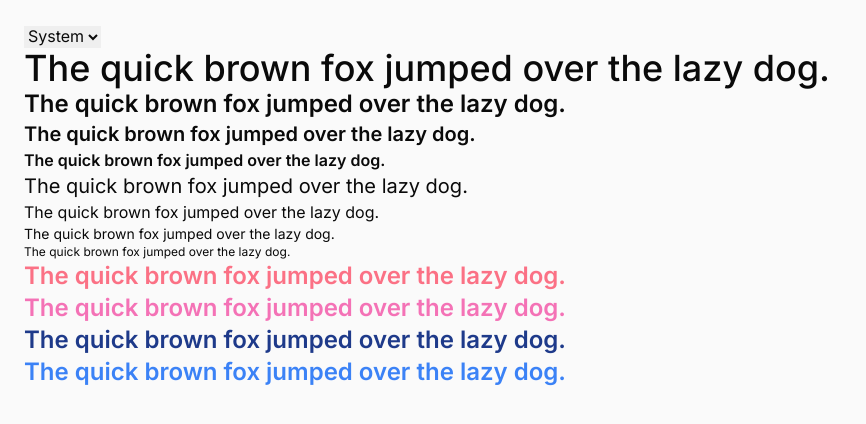
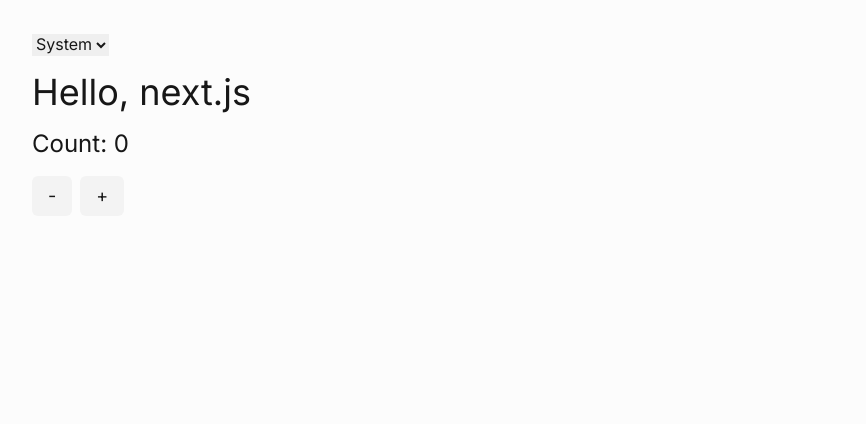
Before and after one commit to minuminukim/nextjs-template, a Next.js app: page / in a window 1280 px wide. Shown: the top 424 px of the page, without its empty margins (0-866 px from the left). Built offline with nearby package versions, Linux system fonts and the light colour scheme.

Commit message:
Add counter example

```diff
--- a/package.json
+++ b/package.json
@@ -12,7 +12,9 @@
     "typecheck": "tsc --noEmit"
   },
   "dependencies": {
+    "@radix-ui/react-slot": "^1.0.2",
     "@t3-oss/env-nextjs": "^0.3.1",
+    "class-variance-authority": "^0.6.0",
     "next": "^13.4.4",
     "next-themes": "^0.2.1",
     "react": "^18.2.0",
--- /dev/null
+++ b/src/app/components/counter.tsx
@@ -0,0 +1,26 @@
+'use client';
+
+import { useState } from 'react';
+import { Button } from '~/ui/components/Button';
+
+export function Counter() {
+  const [count, setCount] = useState(0);
+
+  return (
+    <section className="flex h-full flex-col justify-center">
+      <p className="my-4 text-2xl">Count: {count}</p>
+      <div>
+        <Button
+          variant="secondary"
+          className="mr-2"
+          onClick={() => setCount((c) => c - 1)}
+        >
+          -
+        </Button>
+        <Button variant="secondary" onClick={() => setCount((c) => c + 1)}>
+          +
+        </Button>
+      </div>
+    </section>
+  );
+}
--- a/src/app/layout.tsx
+++ b/src/app/layout.tsx
@@ -1,6 +1,6 @@
 import { Inter } from 'next/font/google';
 import { cn } from '~/lib/cn';
-import { ThemeProvider } from '~/components/theme-provider';
+import { ThemeProvider } from '~/ui/ThemeProvider';
 import '~/styles/globals.css';
 
 export const metadata = {
@@ -24,7 +24,7 @@
     <html lang="en" suppressHydrationWarning>
       <body
         className={cn(
-          'min-h-screen bg-background font-sans text-foreground antialiased',
+          'min-h-screen p-8 font-sans antialiased',
           inter.className
         )}
       >
--- a/src/app/page.tsx
+++ b/src/app/page.tsx
@@ -1,39 +1,14 @@
-import { ThemeSwitch } from '~/components/theme-switch';
+import { ThemeSwitch } from '~/ui/ThemeSwitch';
+import { Counter } from './components/counter';
 
 export default function Page() {
   return (
-    <main className="h-full p-6">
+    <main className="h-full">
       <ThemeSwitch />
-      <h1 className="text-4xl font-medium">
-        The quick brown fox jumped over the lazy dog.
-      </h1>
-      <h2 className="text-2xl font-semibold">
-        The quick brown fox jumped over the lazy dog.
-      </h2>
-      <h3 className="text-xl font-semibold">
-        The quick brown fox jumped over the lazy dog.
-      </h3>
-      <h3 className="text-base font-semibold">
-        The quick brown fox jumped over the lazy dog.
-      </h3>
-      <h3 className="text-xl font-normal">
-        The quick brown fox jumped over the lazy dog.
-      </h3>
-      <p className="text-base">The quick brown fox jumped over the lazy dog.</p>
-      <p className="text-sm">The quick brown fox jumped over the lazy dog.</p>
-      <p className="text-xs">The quick brown fox jumped over the lazy dog.</p>
-      <p className="text-2xl font-semibold text-rose-400">
-        The quick brown fox jumped over the lazy dog.
-      </p>
-      <p className="text-2xl font-semibold text-pink-400">
-        The quick brown fox jumped over the lazy dog.
-      </p>
-      <p className="text-2xl font-semibold text-blue-900">
-        The quick brown fox jumped over the lazy dog.
-      </p>
-      <p className="text-2xl font-semibold text-blue-500">
-        The quick brown fox jumped over the lazy dog.
-      </p>
+      <div className="my-4 ">
+        <h1 className="text-4xl">Hello, next.js</h1>
+        <Counter />
+      </div>
     </main>
   );
 }
--- a/src/styles/globals.css
+++ b/src/styles/globals.css
@@ -4,51 +4,74 @@
 
 @layer base {
   :root {
-    --background: 0 0% 98%;
-    --foreground: 0 0% 4%;
+    --background: 0 0% 99.0%;
+    --foreground: 0 0% 9.0%;
 
-    --secondary: 0 0% 96%;
-    --secondary-foreground: 0 0% 9%;
+    --primary: 0 0% 9.0%;
+    --primary-foreground: 0 0% 99.0%;
+    --primary-hover: 0 0% 43.5%;
 
-    --tertiary: 0 0% 90%;
-    --tertiary-foreground: 0 0% 15%;
+    --secondary: 0 0% 95.1%;
+    --secondary-foreground: 0 0% 9.0%;
+    --secondary-hover: 0 0% 93.0%;
+    --secondary-active: 0 0% 90.9%;
 
-    --border: 0 0% 45%;
-    --border-muted: 210 18% 87%;
-    --border-subtle: 213 13% 14%;
+    --muted: 0 0% 11.0%;
+    --muted-foreground: 0 0% 62.8%;
 
-    --accent: 214 95% 93%;
-    --accent-emphasis: 217 91% 60%;
+    --border: 0 0% 85.8%;
+    --border-emphasis: 0 0% 78.0%;
+    --border-subtle: 0 0% 88.7%;
 
     --success: 141 84% 93%;
     --success-emphasis: 142 71% 45%;
 
     --attention: 55 97% 88%;
 
-    --danger: 0 93% 94%;
-    --danger-emphasis: 0 84% 60%;
+    --warning: 359 100% 99.4%;
+    --warning-foreground: 358 65.0% 48.7%;
+    --warning-border: 359 74.2% 81.7%;
+    --warning-emphasis: 359 69.5% 74.3%;
   }
 
   .dark {
-    --foreground: 0 0% 96%;
-    --background: 0 0% 4%;
+    --background: 0 0% 8.5%;
+    --foreground: 0 0% 93.0%;
 
-    --secondary: 0 0% 9%;
-    --secondary-foreground: 0 0% 90%;
+    --primary: 0 0% 93.0%;
+    --primary-hover: 0 0% 62.8%;
+    --primary-foreground: 0 0% 8.5%;
 
-    --tertiary: 0 0% 15%;
-    --tertiary-foreground: 0 0% 83%;
+    --secondary: 0 0% 13.6%;
+    --secondary-foreground: 0 0% 93.0%;
+    --secondary-hover: 0 0% 15.8%;
+    --secondary-active: 0 0% 17.9%;
 
-    --accent: 226 57% 21%;
-    --accent-emphasis: 217 91% 60%;
+    --border: 0 0% 24.3%;
+    --border-subtle: 0 0% 20.5%;
+    --border-hover: 0 0% 31.2%;
 
-    --success: 145 80% 10%;
-    --success-emphasis: 142 76% 36%;
+    --muted: 0 0% 9%;
+    --muted-foreground: 0 0% 90%;
+
+    --success: 141.9 69.2% 58%;
+    --success-emphasis: 141.7 76.6% 73.1%;
 
     --attention: 26 83% 14%;
     --attention-emphasis: 35 92% 33%;
 
-    --danger: 0 75% 15%;
-    --danger-emphasis: 0 72% 51%;
+    --warning: 353 23.0% 9.8%;
+    --warning-foreground: 358 100% 69.5%;
+    --warning-border: 357 60.2% 31.8%;
+    --warning-emphasis: 358 65.0% 40.4%;
   }
 }
+
+@layer base {
+  * {
+    @apply border-border;
+  }
+  body {
+    @apply bg-background text-foreground;
+  }
+}
--- /dev/null
+++ b/src/ui/components/Button.tsx
@@ -0,0 +1,57 @@
+import React from 'react';
+import { Slot } from '@radix-ui/react-slot';
+import { cva, type VariantProps } from 'class-variance-authority';
+
+import { cn } from '~/lib/cn';
+
+const button = cva(
+  'inline-flex items-center justify-center rounded-md text-lg transition-colors disabled:opacity-50 disabled:pointer-events-none',
+  {
+    variants: {
+      variant: {
+        default: 'bg-primary text-primary-foreground hover:bg-primary/90',
+        secondary:
+          'bg-secondary text-secondary-foreground hover:bg-secondary-hover active:bg-secondary-active',
+        warning:
+          'bg-warning text-warning-foreground border border-warning-border hover:border-warning-emphasis',
+        outline: 'border hover:border-border-hover',
+        ghost: 'hover:bg-secondary-hover',
+        link: 'underline-offset-4 hover:underline',
+      },
+      size: {
+        default: 'h-10 py-2 px-4',
+        sm: 'h-9 px-3 rounded-md',
+        lg: 'h-11 px-8 rounded-md',
+      },
+    },
+    defaultVariants: {
+      variant: 'default',
+      size: 'default',
+    },
+  }
+);
+
+interface ButtonProps
+  extends React.ButtonHTMLAttributes<HTMLButtonElement>,
+    VariantProps<typeof button> {
+  asChild?: boolean;
+}
+
+const Button = React.forwardRef<HTMLButtonElement, ButtonProps>(
+  ({ className, variant, size, asChild, ...props }, ref) => {
+    const Comp = asChild ? Slot : 'button';
+    return (
+      <Comp
+        className={cn(button({ variant, size, className }))}
+        ref={ref}
+        {...props}
+      />
+    );
+  }
+);
+
+Button.displayName = 'Button';
+
+export { Button, button };
+
+export type { ButtonProps };
--- a/tailwind.config.ts
+++ b/tailwind.config.ts
@@ -1,25 +1,43 @@
 import { type Config } from 'tailwindcss';
 
 export default {
-  content: ['./src/**/*.{js,ts,jsx,tsx}'],
+  content: ['./src/app/**/*.{js,ts,jsx,tsx}', './src/ui/**/*.{js,ts,jsx,tsx}'],
   plugins: [],
   theme: {
     extend: {
       colors: {
         background: 'hsl(var(--background))',
         foreground: 'hsl(var(--foreground))',
+
+        primary: 'hsl(var(--primary))',
+        'primary-foreground': 'hsl(var(--primary-foreground))',
+        'primary-hover': 'hsl(var(--primary-active))',
+
         secondary: 'hsl(var(--secondary))',
         'secondary-foreground': 'hsl(var(--secondary-foreground))',
+        'secondary-hover': 'hsl(var(--secondary-hover))',
+        'secondary-active': 'hsl(var(--secondary-active))',
+
+        muted: 'hsl(var(--muted))',
+        'muted-foreground': 'hsl(var(--muted-foreground))',
         tertiary: 'hsl(var(--tertiary))',
         'tertiary-foreground': 'hsl(var(--tertiary-foreground))',
         border: 'hsl(var(--border))',
+        'border-hover': 'hsl(var(--border-hover))',
+        'border-subtle': 'hsl(var(--border-subtle))',
         attention: 'hsl(var(--attention))',
+        'attention-emphasis': 'hsl(var(--attention-emphasis))',
+
         accent: 'hsl(var(--accent))',
         'accent-emphasis': 'hsl(var(--accent-emphasis))',
+
         success: 'hsl(var(--success))',
         'success-emphasis': 'hsl(var(--success-emphasis))',
-        danger: 'hsl(var(--danger))',
-        'danger-emphasis': 'hsl(var(--danger-emphasis))',
+
+        warning: 'hsl(var(--warning))',
+        'warning-foreground': 'hsl(var(--warning-foreground))',
+        'warning-border': 'hsl(var(--warning-border))',
+        'warning-emphasis': 'hsl(var(--warning-emphasis))',
       },
     },
   },
```
Also changed, not shown: src/ui/ThemeProvider.tsx (renamed from src/components/theme-provider.tsx), src/ui/ThemeSwitch.tsx (renamed from src/components/theme-switch.tsx), 1 other file (tests, documents, lock files or other folders).
